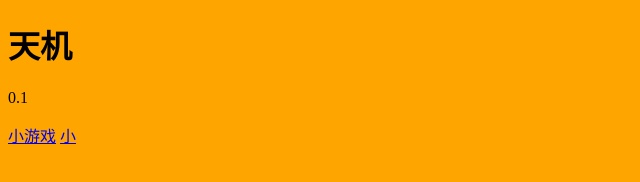
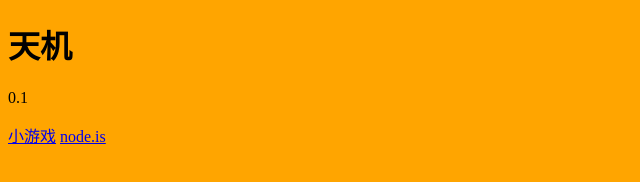
Before and after one commit to chpack/chpack.github.io, a plain HTML site: page index.html in a window 1280 px wide. Shown: the full height of the page, 0-640 px from the left. Drawn offline with Linux system fonts and the light colour scheme.

Commit message:
Update index.html

```diff
--- a/index.html
+++ b/index.html
@@ -13,7 +13,9 @@
 	</div>
 	<div id="main">
 		<a href="games/index.html">小游戏</a>
-<a href="haha.html">小</a>
+<a href="http://[2001:da8:9000:a802:dcc8:e2c9:d85:14a1]:8124/">node.is
+
+		</a>
 	</div>
 	<div id="foot">
 
```
